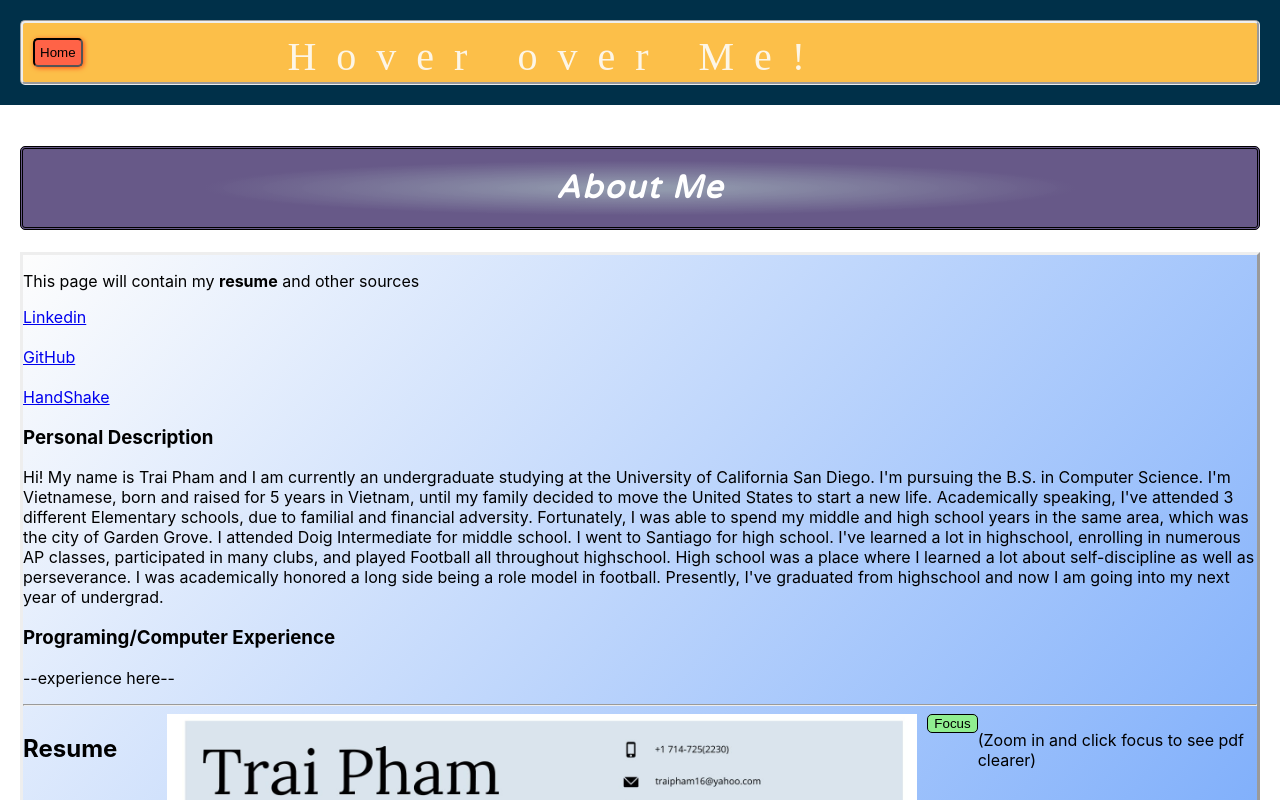
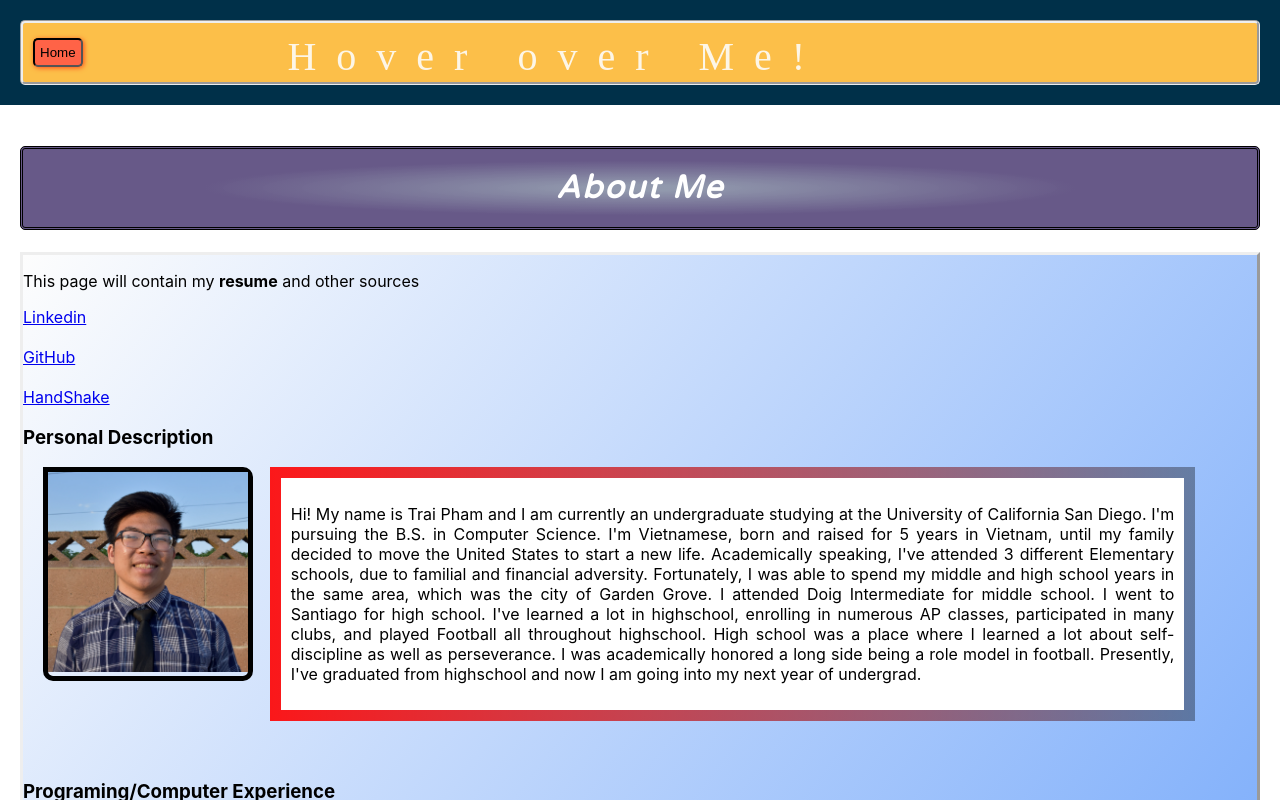
Before and after one commit to traipham/my-website, a React (Create React App) app in the folder client/: page /resume in a window 1280 px wide. Shown: the top 800 px of the page. Built offline with nearby package versions, Linux system fonts and the light colour scheme; the HTML template or start-up script is replaced by a standard one; a web font is replaced by a local one.

Commit message:
update resume design

```diff
--- a/client/src/components/resume/resume.js
+++ b/client/src/components/resume/resume.js
@@ -3,6 +3,7 @@ import styles from './resume.module.css';
 import { Document, Page } from 'react-pdf/dist/esm/entry.webpack';
 import resumePDF from './resume.pdf';
 import DisplayResume from "./pdf.component";
+import Me from './Me.jpg';
 import NewResume from "./new_resume.jpg"
 const Linkedin = <a href="https://www.linkedin.com/in/trai-pham-4a1272198/">Linkedin</a>
 const GitHub = <a href="https://github.com/traipham">GitHub</a>
@@ -44,7 +45,12 @@ class Resume extends React.Component {
                     {GitHub}<br /><br />
                     {HandShake}
                     <h3>Personal Description</h3>
-                    <p id="my-description">
+                    <div className={styles['img-container']}>
+                        <img src={Me} width='200px' height='200px' />
+                    </div>
+                    <div id={styles["gradient-border"]}>
+                        <div id={styles["my-description-container"]}>
+                            <p id={styles["my-description"]}>
                                 Hi! My name is Trai Pham and I am currently an undergraduate studying at the University of California San Diego.
                                 I'm pursuing the B.S. in Computer Science. I'm Vietnamese, born and raised for 5 years in Vietnam, until my family
                                 decided to move the United States to start a new life. Academically speaking, I've attended 3 different Elementary schools,
@@ -54,6 +60,10 @@ class Resume extends React.Component {
                                 High school was a place where I learned a lot about self-discipline as well as perseverance. I was academically honored a long side
                                 being a role model in football. Presently, I've graduated from highschool and now I am going into my next year of undergrad.
                             </p>
+                        </div>
+                    </div>
+                    <br/>
+                    <br/>
                     <h3>Programing/Computer Experience</h3>
                     <p id="p-experience">--experience here--</p>
                     <hr id="h-line"></hr>
--- a/client/src/components/resume/resume.module.css
+++ b/client/src/components/resume/resume.module.css
@@ -59,6 +59,47 @@
     margin-right: 50px;
 }
 
+.img-container{
+    border: 5px solid black;
+    border-radius: 0px 10px 10px 10px;
+    float: left;
+    margin-right: 20px; margin-left: 20px;
+}
+
+#gradient-border{
+    position: relative;
+    padding: 1px;
+    margin-left: 20%;
+    margin-right: 5%;
+    /* position: relative; */
+    background: linear-gradient(to right, rgba(255, 0, 0, 0.897), rgba(0, 0, 0, 0.349));
+    transition: all 2s ease-in-out;
+    z-index: 1;
+}
+
+#gradient-border::before {
+  position: absolute;
+  content: "";
+  top: 0;
+  right: 0;
+  bottom: 0;
+  left: 0;
+  background: linear-gradient(to right,rgb(68, 133, 16) 25%,rgba(231, 19, 19, 0.781));
+  z-index: -1;
+  transition: all 0.5s linear;
+  opacity: 0;
+}
+#gradient-border:hover::before{
+    opacity: 1;
+}
+
+#my-description-container{
+    background: rgb(255, 255, 255);
+    text-align: justify;
+    margin: 10px;
+    padding: 10px;
+}
+
 .focus-btn{
     display: inline-block;
     background-color: lightgreen;
```
Also changed, not shown: client/src/components/resume/Me.jpg (added). Lines whose indentation alone changed are shown as unchanged.
